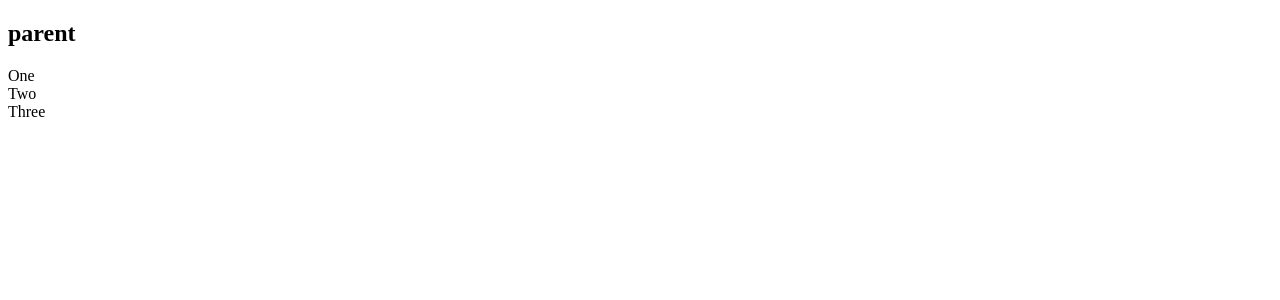
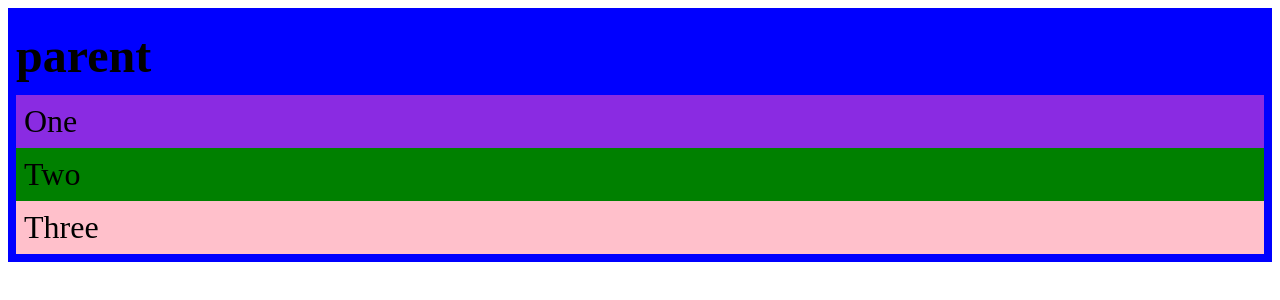
Before and after one commit to Johan-Hennius/practice-page, a plain HTML site: page index.html in a window 1280 px wide. Drawn offline with Linux system fonts and the light colour scheme.

Commit message:
Initial style added

```diff
--- a/assets/css/style.css
+++ b/assets/css/style.css
@@ -0,0 +1,32 @@
+*,
+*::before,
+*::after {
+    box-sizing: border-box;
+}
+
+/* Position Practice */
+section {
+    background-color: blue;
+    padding: .25em;
+    font-size: 2em;
+}
+
+h1 {
+    margin: 0;
+    padding: .25em 0;
+}
+
+.child-one {
+    background-color: blueviolet;
+    padding: .25em
+}
+
+.child-two {
+    background-color: green;
+    padding: .25em
+}
+
+.child-three {
+    background-color: pink;
+    padding: .25em
+}
--- a/index.html
+++ b/index.html
@@ -3,6 +3,7 @@
 <head>
     <meta charset="UTF-8">
     <meta name="viewport" content="width=device-width, initial-scale=1.0">
+    <link rel="stylesheet" href="assets/css/style.css">
     <!--- Document Title -->
     <title>Practice Page</title>
 </head>
```
